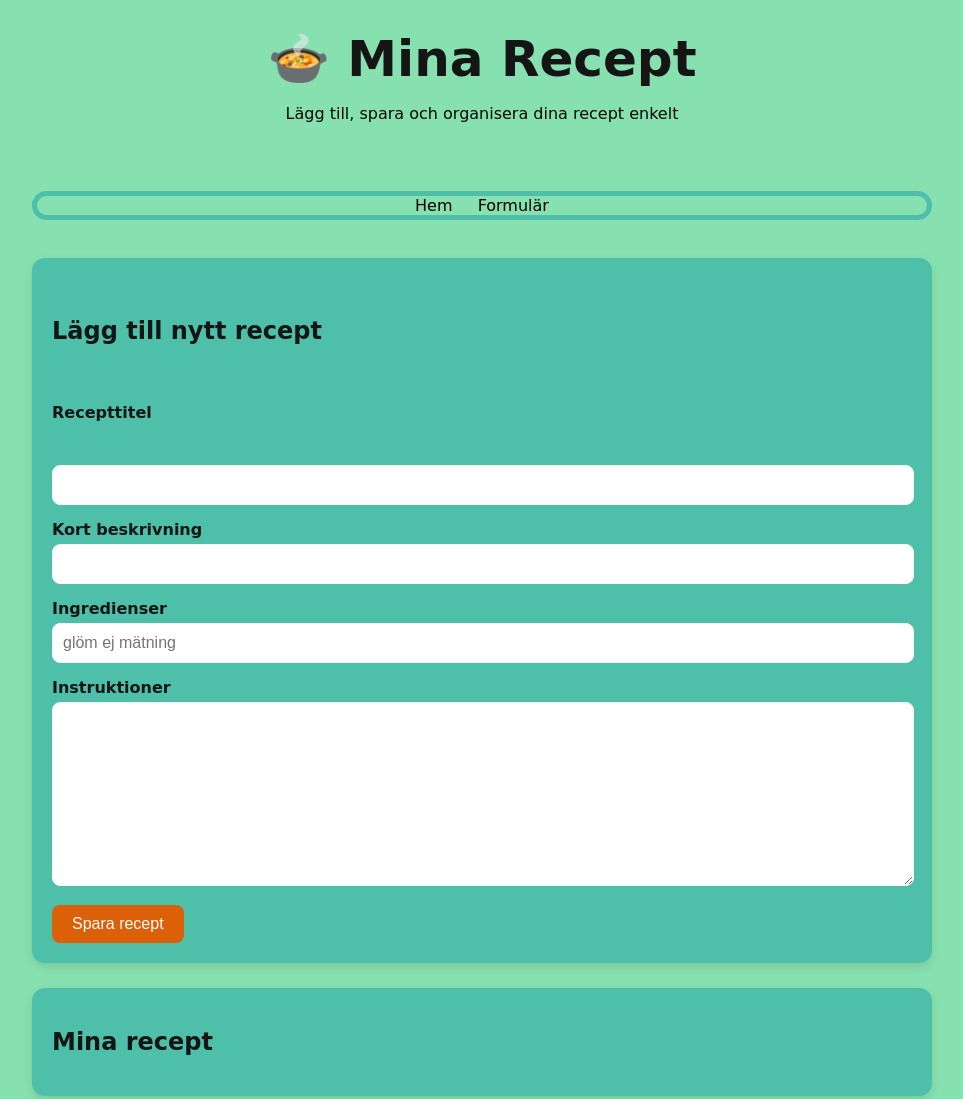
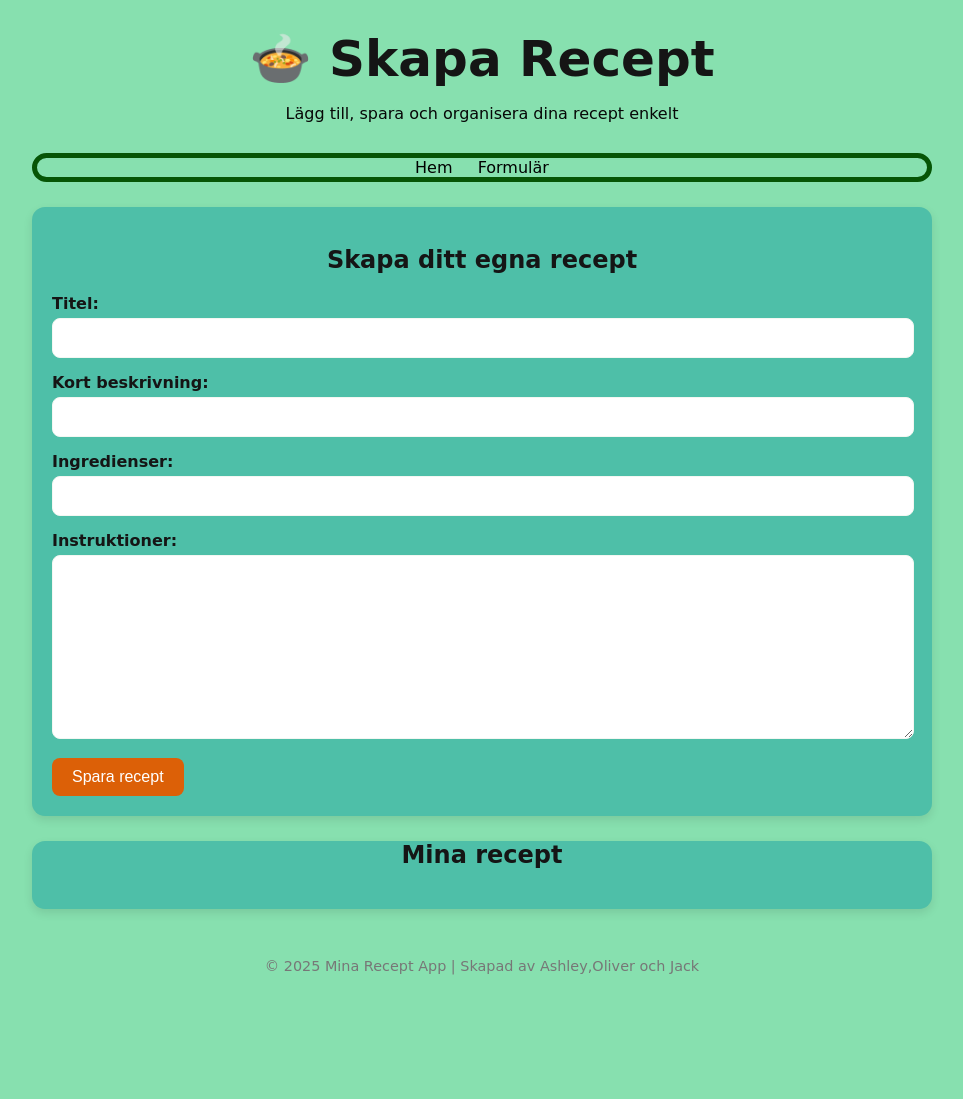
Before and after one commit to Calcifer-Demon/AshleyJackOliver, a plain HTML site: page Projektny/pages/Förmulär.html in a window 1280 px wide. Shown: the top 1099 px of the page, without its empty margins (158-1121 px from the left). After the commit the page ends 1024 px from the top, so only its background shows below. Drawn offline with Linux system fonts and the light colour scheme.

Commit message:
saker
LyckaTillPåProven!

```diff
--- a/Projektny/pages/Förmulär.html
+++ b/Projektny/pages/Förmulär.html
@@ -16,6 +16,7 @@
     <meta name="viewport" content="width=device-width, initial-scale=1.0">
     <title>Mina recept</title>
     <link rel="stylesheet" href="../styles/förmulär.css">
+    <link rel="stylesheet" href="../styles/header.css">
   </head>
 
   <body>
@@ -26,36 +27,35 @@
 
       <!-- Sidhuvud -->
       <header>
-        <h1>🍲 Mina Recept</h1>
+        <h1>🍲 Skapa Recept</h1>
         <p>Lägg till, spara och organisera dina recept enkelt</p>
-      </header> <br><br>
+      </header>
 
       <nav>
         <a class="nav" href="index.html"> Hem </a>
         <a class="nav" href="Förmulär.html">Formulär</a>
-    </nav><br><br>
-
+      </nav>
       <!-- Formulärsektion -->
       <main>
         <section id="recipe-form" class="card recipe-form"> <br>
-          <h2>Lägg till nytt recept</h2>
-          <br>
+          <h2>Skapa ditt egna recept</h2>
+
           <form id="addRecipeForm">
 
-            <div class="form-group"> <br>
-              <label for="title">Recepttitel</label> <br> <br>
+            <div class="form-group">
+              <label for="title">Titel:</label>
               <input type="text" id="title" name="title" required>
             </div>
             <div class="form-group">
-              <label for="description">Kort beskrivning</label>
+              <label for="description">Kort beskrivning:</label>
               <input type="text" id="description" name="description" required></input>
             </div>
             <div class="form-group">
-              <label for="ingredients">Ingredienser</label>
-              <input type="text" id="ingredients" name="ingredients" placeholder="glöm ej mätning" required></textarea>
+              <label for="ingredients">Ingredienser:</label>
+              <input type="text" id="ingredients" name="ingredients" required></textarea>
             </div>
             <div class="form-group">
-              <label for="instructions">Instruktioner</label>
+              <label for="instructions">Instruktioner:</label>
               <textarea id="instructions" name="instructions" rows="9" required></textarea>
             </div>
 
@@ -77,7 +77,7 @@
 
     </div>
 
-  <script src="../scripts/create-recipe.js"></script>
+    <script src="../scripts/create-recipe.js"></script>
   </body>
 
   </html>
--- a/Projektny/styles/förmulär.css
+++ b/Projektny/styles/förmulär.css
@@ -1,57 +1,15 @@
-body {
-    font-family: cursive;
-  background-color: #87e0af;
-  margin: 0;
-  padding: 0;
-  color: #151515;
-}
-
-.container {
-  width: 90%;
-  max-width: 900px;
-  margin: 0 auto;
-  padding: 20px;
-}
-
-header {
-  text-align: center;
-  margin-bottom: 30px;
-}
-
-header h1 {
-  font-size: 50px;
-  margin: 10px;
-}
-
-header p {
-  color: #070707;
-  font-family: cursive;
-}
-nav {
-    text-align: center;
-    border: 10px solid #4ebfa8;
-    border-radius: 25px;
-    border-width: 5px;
-}
-
-nav a {
-    text-decoration: none;
-    color: black;
-    padding: 10px;
-}
 
 .card {
   background: #4ebfa8;
   border-radius: 13px;
-  padding: 20px;
-  margin-bottom: 25px;
+  padding: 0px 20px 20px 20px;
+  margin: 25px 0px 0px 0px;
   box-shadow: 0 4px 10px rgba(6, 6, 6, 0.1);
 }
 
 .form-group {
   margin-bottom: 15px;
   margin-right: 20px;
-
 }
 
 label {
@@ -60,7 +18,8 @@ label {
   font-weight: bold;
 }
 
-input, textarea {
+input,
+textarea {
   width: 100%;
   padding: 10px;
   border: 1px solid #f3f7f2;
--- /dev/null
+++ b/Projektny/styles/header.css
@@ -0,0 +1,45 @@
+body {
+  font-family: cursive;
+  background-color: #87e0af;
+  margin: 0;
+  padding: 0;
+  color: #151515;
+}
+
+header {
+  text-align: center;
+  margin-bottom: 30px;
+}
+
+header h1 {
+  font-size: 50px;
+  margin: 10px;
+}
+h2 {
+  text-align: center;
+}
+
+header p {
+  color: #070707;
+  font-family: cursive;
+}
+
+nav {
+  text-align: center;
+  border: 10px solid rgb(6, 85, 6);
+  border-radius: 25px;
+  border-width: 5px;
+}
+
+nav a {
+  text-decoration: none;
+  color: black;
+  padding: 10px;
+}
+
+.container {
+  width: 90%;
+  max-width: 900px;
+  margin: 0 auto;
+  padding: 20px;
+}
--- a/Projektny/styles/style.css
+++ b/Projektny/styles/style.css
@@ -1,40 +1,13 @@
-body {
-    font-family: cursive;
-    background-color: #87e0af;
-    margin: 0;
-  padding: 0;
-  color: #151515;
 
-}
-header {
-  text-align: center;
-  margin-bottom: 30px;
-
-}
 
 header h1 {
-    padding-top: 20px;
+  padding-top: 20px;
   font-size: 50px;
   margin: 10px;
 }
-
-header p {
-  color: #070707;
-  font-family: cursive;
-}
-
-
-nav {
-    text-align: center;
-    border: 10px solid #4ebfa8;
-    border-radius: 25px;
-    border-width: 5px;
-}
-
-nav a {
-    text-decoration: none;
-    color: black;
-    padding: 10px;
+h2 {
+  font-size: 28px;
+  text-decoration: underline;
 }
 .recipe-card {
     background: #4ebfa8;
@@ -44,7 +17,7 @@ nav a {
   box-shadow: 0 4px 10px rgba(6, 6, 6, 0.1);
 }
 .recipe-card h3 {
-    color: rgb(230, 149, 1);
+    color: rgb(146, 1, 230);
 }
 .recipe-card p{
     color: black;
```
Also changed, not shown: Projektny/pages/Förmulär COPY 21sept.html (deleted, +0 -78 lines), Projektny/pages/index.html (+9 -4 lines).
